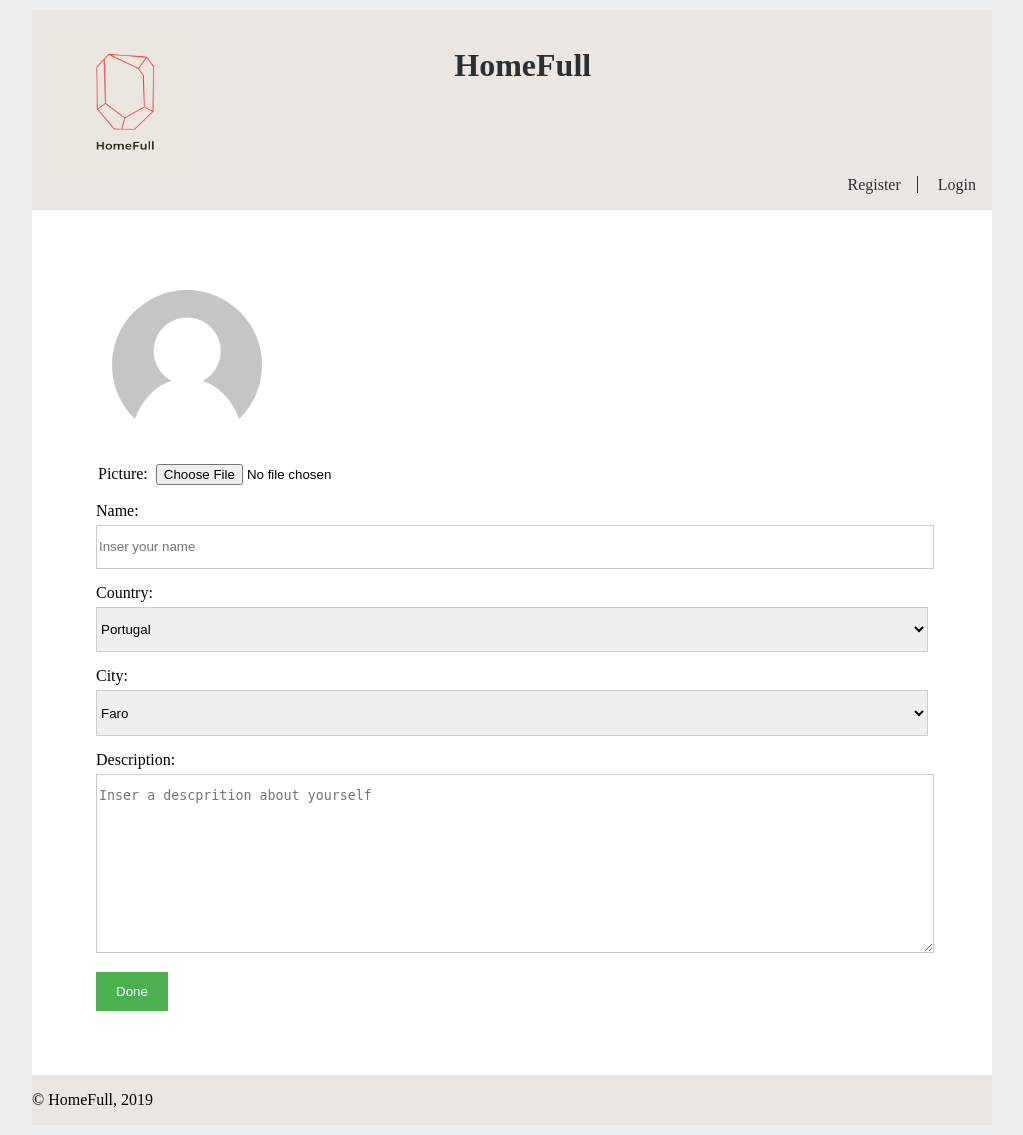
After one commit to BernardoCMoreira/LTW19-20, a PHP site: page /html/user.html in a window 1280 px wide. The commit adds this page. Shown: the whole page, without its empty margins (128-1151 px from the left). Run offline with PHP 8.4, Linux system fonts and the light colour scheme.

Commit message:
user page

```diff
--- a/css/contacts.css
+++ b/css/contacts.css
@@ -13,7 +13,7 @@ textarea {
     resize: vertical;
 }
 
-/*Se não tiver o type definido, todos os inputs ficam com estas propriedades*/
+
 input[type=submit] {
     background-color: #4CAF50;
     color: white;
--- /dev/null
+++ b/css/user.css
@@ -0,0 +1,35 @@
+.userprofile {
+    box-sizing: border-box;
+		padding: 4em;
+		background-color: #FFFFFF
+
+}
+
+.profile_photo>img{
+	text-align: left;
+	border-radius:50%;
+	padding:1em;
+}
+input[type=file],label[for=picture]{
+	width: 50%;
+	padding: 2px;
+	margin-top: 2px;
+	margin-bottom: 15px;
+}
+input[type=text],select,
+textarea{
+		width: 100%;
+    padding-top: 1em;
+		padding-bottom: 1em;
+    border: 1px solid #ccc;
+    margin-top: 5px;
+    margin-bottom: 15px;
+    resize: vertical;
+}
+input[type=submit] {
+    background-color: #4CAF50;
+    color: white;
+    padding: 12px 20px;
+    border: none;
+    cursor: pointer;
+}
--- /dev/null
+++ b/html/user.html
@@ -0,0 +1,69 @@
+<!DOCTYPE html>
+<html lang="en-US">
+
+<head>
+    <title>
+        Login
+    </title>
+    <meta charset="UTF-8">
+    <link href="../css/style.css" rel="stylesheet">
+    <link href="../css/layout.css" rel="stylesheet">
+    <link href="../css/user.css" rel="stylesheet">
+</head>
+
+<body>
+    <header>
+        <h1> <a href="../html/MainPage.html">HomeFull </a></h1>
+        <img src="../images/logo.png" alt="Logo " width="150" height="150" />
+
+        <div id="signup">
+            <a href="../html/register.html">Register</a>
+            <a href="../html/login.html">Login</a>
+        </div>
+    </header>
+ 	<br>
+  <div class="userprofile">
+    <div class="profile_photo">
+		<img src="../images/user.png" alt="Logo " width="150" height="150" />
+    <br>
+		<label for ="picture">Picture:</label>
+		<input type="file" id="picture" name="picture"/>
+    </div>
+    <div class="username">
+    <label for="name" >Name:</label>
+    <input type="text" id=name name="name" placeholder="Inser your name"/>
+    </div>
+    <div class="Country">
+    <label for="country">Country:</label>
+    <select id=country name="country"/>
+        <option value="faro">Portugal</option>
+        <option value="lisboa">Spain</option>
+        <option value="aveiro">EUA</option>
+        <option value="porto">France</option>
+    </select>
+    </div>
+    <div class="City">
+    <label for="city">City:</label>
+    <select id=city name="city"/>
+        <option value="faro">Faro</option>
+        <option value="lisboa">Lisboa</option>
+        <option value="aveiro">Aveiro</option>
+        <option value="porto">Porto</option>
+        <option value="bragança">Bragança</option>
+        <option value="santarém">Santarém</option>
+        <option value="Coimbra">Coimbra</option>
+        <option value="Covilha">Covilhã</option>
+    </select>
+    </div>
+    <div class="description">
+    <label for="descprition">Description:</label>
+    <textarea  id="descprition" name = "descprition" placeholder="Inser a descprition about yourself" style="height:150px"/></textarea>
+    <input type="submit" value="Done">
+	 </div>
+  </div>
+    <footer>
+        <p>&copy; HomeFull, 2019</p>
+    </footer>
+</body>
+
+</html>
```
Also changed, not shown: html/MainPage.html (+12 -6 lines), images/user.png (added).
